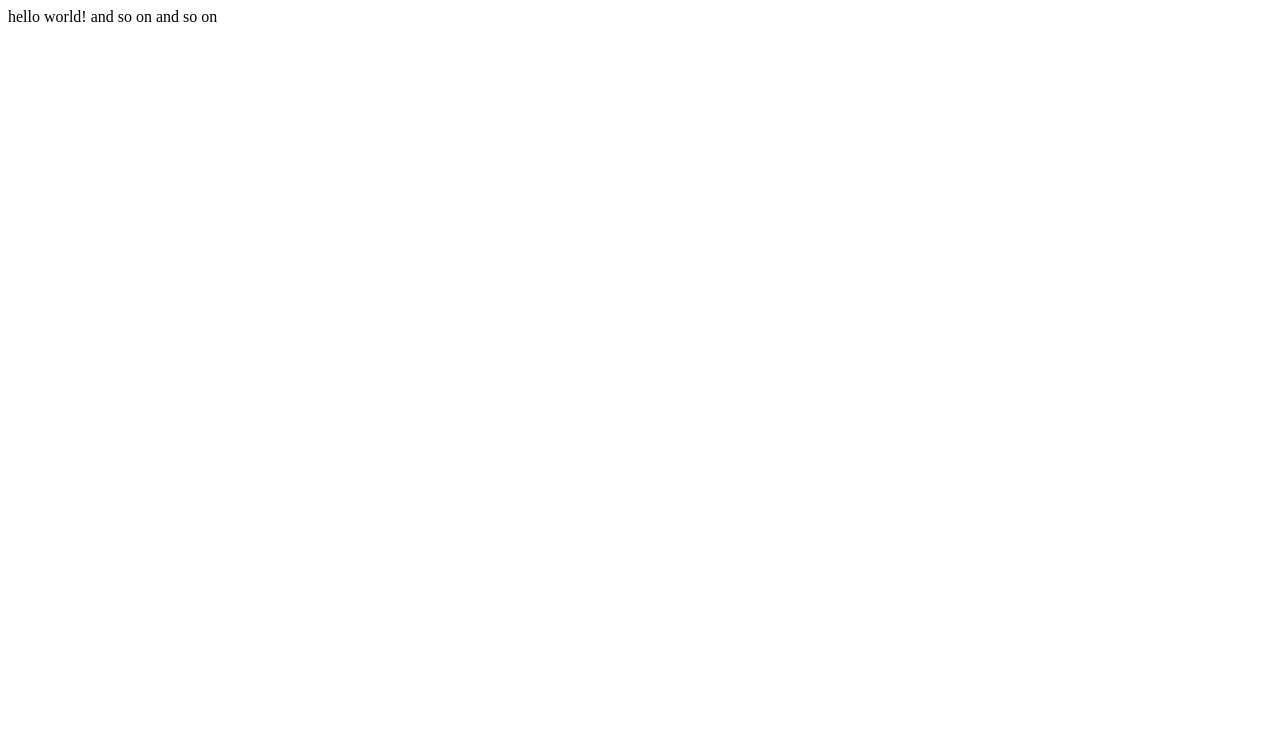
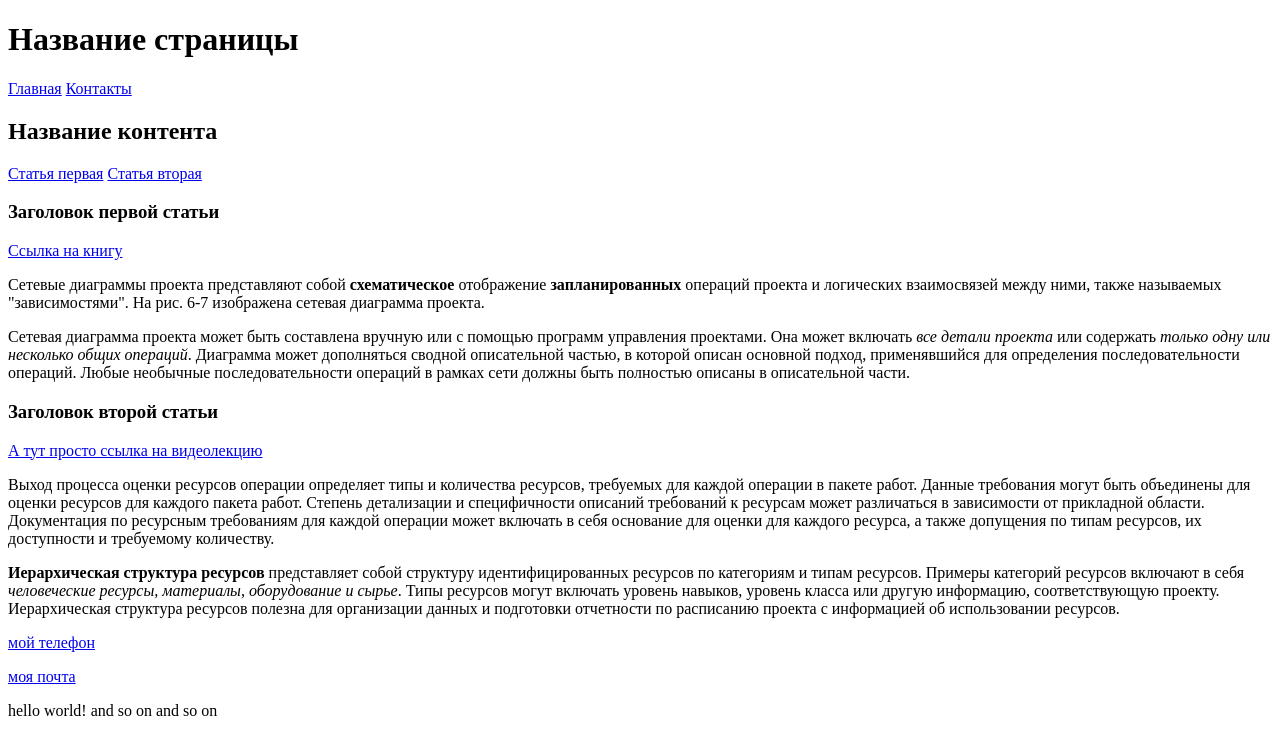
Before and after one commit to mindlessandcareless/mcs_project, a plain HTML site: page index.html in a window 1280 px wide. Drawn offline with Linux system fonts and the light colour scheme.

Commit message:
add html structure (index.html)
разметили первую страницу index, добавили страницу контакты

```diff
--- a/index.html
+++ b/index.html
@@ -1,2 +1,66 @@
-hello world!
+<!doctype html>
+<html>
+  <head lang="ru">
+    <meta charset="utf-8">
+    <!--doc head-->
+    <title>Whatever. Project</title>
+  </head>
+  <body>
+    <!--здесь будет тело документа-->
+    <header>
+      <h1>Название страницы</h1>
+      <nav>
+        <a href="index.html">Главная</a>
+        <a href="contacts.html" target="_blank">Контакты</a>
+      </nav>
+    </header>
+
+    <main>
+      <section>
+        <h2>Название контента</h2>
+        <nav>
+          <a href="#article-1">Статья первая</a>
+          <a href="#article-2">Статья вторая</a>
+        </nav>
+
+        <article id="article-1">
+          <h3>Заголовок первой статьи</h3>
+          <a href="https://by.odb-office.eu/files/docs/Svod-znanij-po-upravleniju-proektami.pdf">Ссылка на книгу</a>
+          <p>Сетевые диаграммы проекта представляют собой <b>схематическое</b> отображение
+<b>запланированных</b> операций проекта и логических взаимосвязей между ними, также
+называемых "зависимостями". На рис. 6-7 изображена сетевая диаграмма проекта.</p>
+          <p>Сетевая диаграмма проекта может быть составлена вручную или с помощью программ
+управления проектами. Она может включать <em>все детали проекта</em> или содержать <em>только
+одну или несколько общих операций</em>. Диаграмма может дополняться сводной
+описательной частью, в которой описан основной подход, применявшийся для
+определения последовательности операций. Любые необычные последовательности
+операций в рамках сети должны быть полностью описаны в описательной части.</p>
+        </article>
+
+        <article id="article-2">
+          <h3>Заголовок второй статьи</h3>
+          <a href="http://architime.ru/video/media_architecture.htm">А тут просто ссылка на видеолекцию</a>
+          <p>Выход процесса оценки ресурсов операции определяет типы и количества ресурсов,
+требуемых для каждой операции в пакете работ. Данные требования могут быть
+объединены для оценки ресурсов для каждого пакета работ. Степень детализации и
+специфичности описаний требований к ресурсам может различаться в зависимости от
+прикладной области. Документация по ресурсным требованиям для каждой операции
+может включать в себя основание для оценки для каждого ресурса, а также допущения
+по типам ресурсов, их доступности и требуемому количеству.</p>
+          <p><strong>Иерархическая структура ресурсов</strong> представляет собой структуру идентифицированных
+ресурсов по категориям и типам ресурсов. Примеры категорий ресурсов включают в
+себя <i>человеческие ресурсы, материалы, оборудование и сырье</i>. Типы ресурсов могут
+включать уровень навыков, уровень класса или другую информацию, соответствующую
+проекту. Иерархическая структура ресурсов полезна для организации данных и
+подготовки отчетности по расписанию проекта с информацией об использовании
+ресурсов.</p>
+        </article>
+
+        <a href="tel:+79687662006">мой телефон</a>
+        <p></p>
+        <p><a href="mailto:seamair@yandex.ru">моя почта</a></p>
+      </section>
+    </main>
+  </body>
+</html>hello world!
 and so on and so on
```
Also changed, not shown: contacts.html (added, +18 -0 lines).
